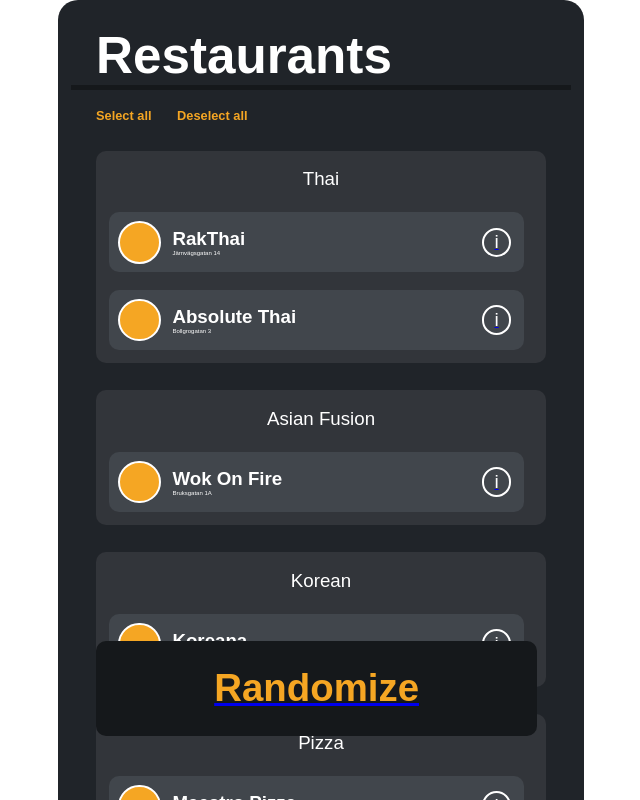
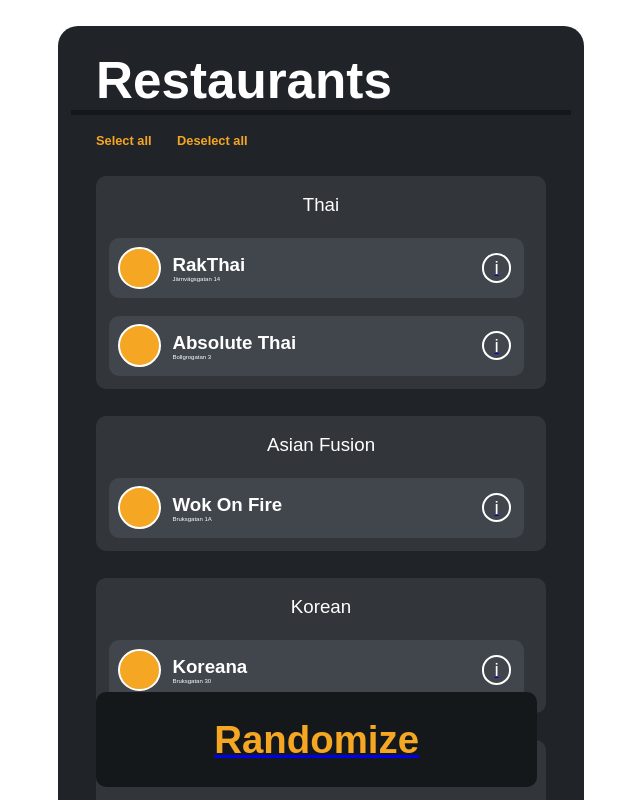
Before and after one commit to Jonte88/matkort, a React (Vite) app in the folder Matkort/: page / in a window 1280 px wide. Shown: the top 800 px of the page, without its empty margins (319-959 px from the left). Built offline with nearby package versions, Linux system fonts and the light colour scheme.

Commit message:
Tweaking some responsiveness 	modified:   Matkort/src/App.css 	modified:   Matkort/src/index.css

```diff
--- a/Matkort/src/App.css
+++ b/Matkort/src/App.css
@@ -152,7 +152,7 @@
   .randomizeBtn {
     display: flex;
     justify-content: center;
-    bottom: 5vw;
+    bottom: 1vw;
     width: calc(100% - 16vw);
     margin: auto;
     max-width: calc(390px);
--- a/Matkort/src/index.css
+++ b/Matkort/src/index.css
@@ -22,6 +22,8 @@
 }
 @media screen and (min-width: 500px) {
   .bigContainer {
+    margin-top: 2vw;
+    margin-bottom: 1vw;
     padding: 1vw;
     border-radius: 20px;
   }
```
